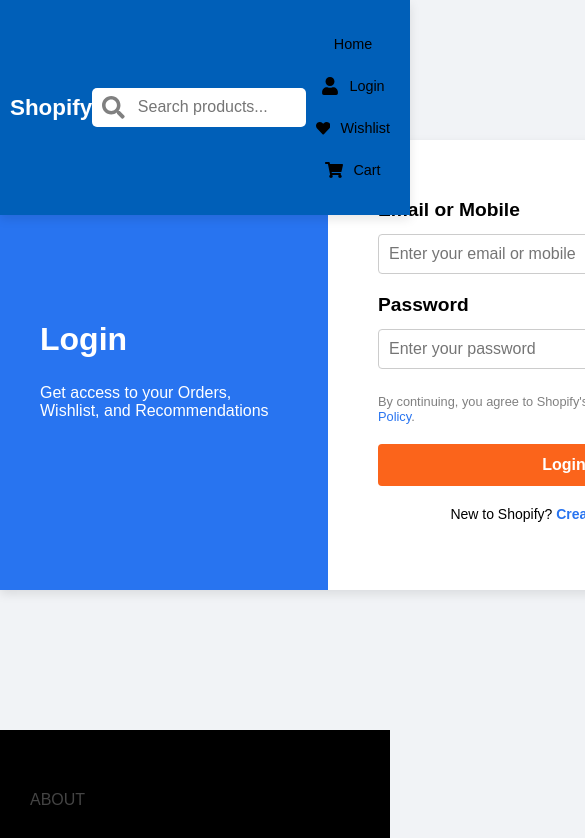
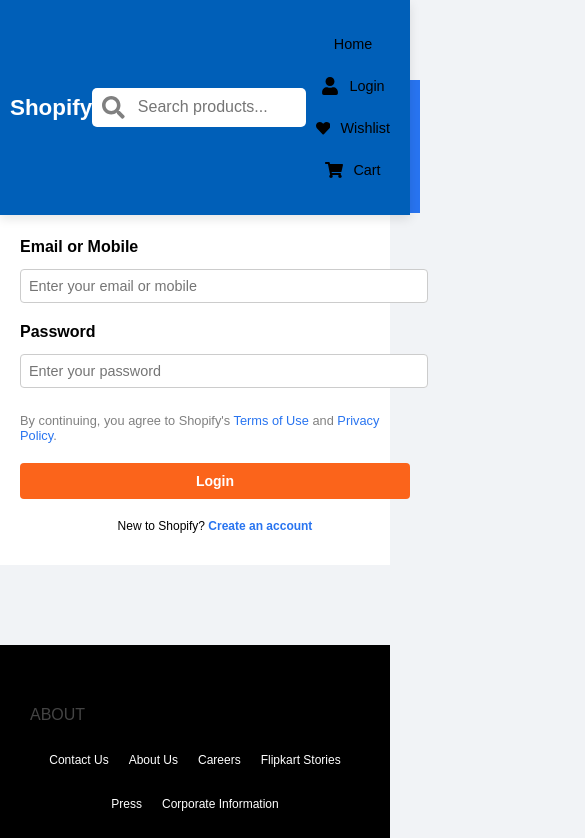
Before and after one commit to chandu539/flipkart_clone, a React (Vite) app in the folder client/: page /login in a window 390 px wide. Shown: the top 838 px of the page, 585 px wide, since content can reach past the window. Built offline with nearby package versions, Linux system fonts and the light colour scheme.

Commit message:
update css files

```diff
--- a/client/src/Styles/Cart.css
+++ b/client/src/Styles/Cart.css
@@ -192,3 +192,73 @@
     color: green;     /* Color for success */
     margin-bottom: 10px;
   }
+  @media (max-width: 1024px) {
+    .wishlist-card, .cart-header {
+        width: 40%;
+    }
+
+    .wishlist-content, .cart-content {
+        width: 90%;
+    }
+
+    .cart-content {
+        flex-direction: column;
+        align-items: center;
+    }
+
+    .cart-items-container, .price-details {
+        width: 100%;
+    }
+}
+
+/* Mobile Screens (max-width: 768px) */
+@media (max-width: 768px) {
+    .wishlist-card, .cart-header {
+        width: 50%;
+        margin-top: 30%;
+    }
+
+    .wishlist-content, .cart-content {
+        width: 95%;
+    }
+
+    .wishlist-item, .cart-item {
+        flex-direction: column;
+        align-items: center;
+        text-align: center;
+    }
+
+    .item-image {
+        margin-right: 0;
+        margin-bottom: 10px;
+    }
+
+    .place-order-btn {
+        width: 100%;
+        margin-left: 0;
+    }
+}
+
+/* Small Mobile Screens (max-width: 480px) */
+@media (max-width: 480px) {
+    .wishlist-card, .cart-header {
+        width: 80%;
+        font-size: 18px;
+        margin-top: 50%;
+    }
+
+    .wishlist-content, .cart-content {
+        padding: 15px;
+    }
+
+    .price-details {
+        width: 100%;
+        padding: 10px;
+    }
+
+    .place-order-btn {
+        width: 100%;
+        padding: 10px;
+        font-size: 14px;
+    }
+}
--- a/client/src/Styles/Login.css
+++ b/client/src/Styles/Login.css
@@ -93,3 +93,107 @@
     text-decoration: none;
     font-weight: bold;
 }
+@media (max-width: 1024px) {
+    .login-container {
+        width: 90%;
+        height: auto;
+        flex-direction: column;
+        margin: 100px auto;
+    }
+
+    .login-left {
+        width: 100%;
+        padding: 30px;
+    }
+
+    .login-right {
+        width: 100%;
+        padding: 40px;
+    }
+}
+
+@media (max-width: 768px) {
+    .login-container {
+        width: 95%;
+        flex-direction: column;
+        height: auto;
+        margin: 80px auto;
+        box-shadow: none;
+    }
+
+    .login-left {
+        width: 100%;
+        text-align: center;
+        padding: 20px;
+    }
+
+    .login-left h2 {
+        font-size: 1.8rem;
+    }
+
+    .login-right {
+        width: 100%;
+        padding: 30px;
+    }
+
+    .login-right label {
+        font-size: 1rem;
+    }
+
+    .login-right input {
+        font-size: 0.9rem;
+        padding: 8px;
+    }
+
+    .login-btn {
+        font-size: 14px;
+        padding: 10px;
+    }
+
+    .terms, .new-account {
+        font-size: 12px;
+    }
+}
+
+@media (max-width: 480px) {
+    .login-container {
+        width: 100%;
+        margin: 80px auto;
+        box-shadow: none;
+        border-radius: 0;
+    }
+
+    .login-left {
+        padding: 15px;
+    }
+
+    .login-left h2 {
+        font-size: 1.5rem;
+    }
+
+    .login-left p {
+        font-size: 0.9rem;
+    }
+
+    .login-right {
+        padding: 20px;
+    }
+
+    .login-right label {
+        font-size: 1rem;
+    }
+
+    .login-right input {
+        font-size: 0.9rem;
+        padding: 8px;
+    }
+
+    .login-btn {
+        font-size: 14px;
+        padding: 10px;
+    }
+
+    .terms, .new-account {
+        font-size: 12px;
+    }
+}
--- a/client/src/Styles/WishList.css
+++ b/client/src/Styles/WishList.css
@@ -108,3 +108,51 @@
     color: #777;
     margin-top: 20px;
   }
+  @media (max-width: 768px) {
+    .wishlist-card {
+        width: 70%;
+        max-width: 250px;
+        margin-top: 30%;
+    }
+
+    .wishlist-content {
+        width: 90%;
+        padding: 15px;
+    }
+
+    .wishlist-item {
+        flex-direction: column;
+        align-items: center;
+        text-align: center;
+    }
+
+    .item-image {
+        width: 100px;
+        height: 100px;
+    }
+
+    .remove-btn {
+        width: 100%;
+        padding: 12px;
+        font-size: 16px;
+    }
+}
+
+@media (max-width: 480px) {
+    .wishlist-card {
+        width: 90%;
+        margin-top: 50%;
+    }
+
+    .wishlist-content {
+        width: 95%;
+    }
+
+    .wishlist-item {
+        gap: 5px;
+    }
+
+    .price-section {
+        flex-direction: column;
+    }
+}
```
